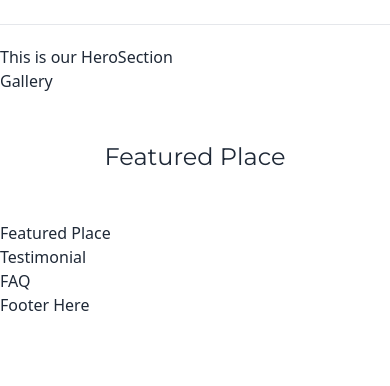
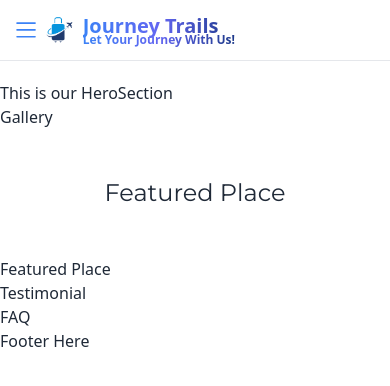
Before and after one commit to rockyhaque/journey-trails, a Next.js app: page / in a window 390 px wide. Shown: the top 386 px of the page. Built offline with nearby package versions, Linux system fonts and the light colour scheme.

Commit message:
responsive navbar created

```diff
--- a/src/app/globals.css
+++ b/src/app/globals.css
@@ -2,8 +2,13 @@
 @tailwind components;
 @tailwind utilities;
 
+@tailwind base;
+@tailwind components;
+@tailwind utilities;
+
+
 .g-card {
-    @apply bg-white dark:bg-[#1c1f2b] text-slate-500 dark:text-slate-300 shadow-xl border;
+    @apply bg-white dark:bg-base-100 text-slate-500 dark:text-slate-700 shadow-xl border;
     position: relative;
     margin: 0 auto;
     /* padding: 2em; */
--- /dev/null
+++ b/src/components/shared/Navbar/MobileSideBar.jsx
@@ -0,0 +1,104 @@
+import { useState } from "react";
+import { LiaTimesSolid } from "react-icons/lia";
+import { AiOutlineClose } from "react-icons/ai";
+import { SlMenu } from "react-icons/sl";
+import Image from "next/image";
+import logo from "../../../../public/assets/logo/logo.png";
+import { LuHome } from "react-icons/lu";
+import Link from "next/link";
+import { usePathname } from "next/navigation";
+const MobileSideBar = () => {
+  const currentPath = usePathname();
+  const [click, setClick] = useState(false);
+  const handleClick = () => setClick(!click);
+  const closeMenu = () => {
+    setClick(false);
+  };
+  return (
+    <div>
+      <div className="">
+        <div className="  gap-5 lg:gap-10 justify-center items-center">
+          {/* Burger Icon */}
+          <div onClick={handleClick}>
+            {click ? (
+              <AiOutlineClose
+                size={20}
+                className="text-xl text-blue-500 lg:text-2xl cursor-pointer"
+              />
+            ) : (
+              <SlMenu
+                size={20}
+                className="text-xl lg:text-2xl text-blue-500 font-bold cursor-pointer"
+              />
+            )}
+          </div>
+        </div>
+
+        {/* Menu Items */}
+        <div
+          className={`fixed top-0 left-0 w-[320px] h-full bg-base-200 transition-transform duration-500 ease-in-out z-50 ${
+            click ? "translate-x-0" : "-translate-x-full"
+          }`}
+        >
+          {/* Fixed Header in Burger Menu */}
+          <div className="sticky top-0 bg-base-200 px-4 py-3 md:py-4 border-b border-gray-700">
+            {/* Close Menu Button */}
+            <a
+              onClick={closeMenu}
+              className="absolute top-4 right-4 hover:text-blue-500 cursor-pointer border-2 border-blue-400 p-1 rounded-full"
+            >
+              <LiaTimesSolid className="text-xl lg:text-2xl cursor-pointer" />
+            </a>
+
+            {/* Centered Logo and Title */}
+            <div className="flex flex-col items-center justify-center text-center w-full">
+              <Image src={logo} alt="logo" width={80} height={100} />
+              <div className="bg-clip-text text-transparent bg-gradient-to-r from-blue-500 via-indigo-500 to-blue-900">
+                <div className="text-lg font-bold">Journey Trails</div>
+                <div className="text-xs  -mt-1 font-bold ">
+                  Let Your Journey With Us!
+                </div>
+              </div>
+            </div>
+          </div>
+
+          {/* Scrollable Content with Hidden Scrollbar */}
+          <ul
+            className="overflow-y-scroll p-4 space-y-4 text-center text-3xl "
+            style={{
+              maxHeight: "calc(100vh - 64px)",
+              scrollbarWidth: "none" /* For Firefox */,
+              msOverflowStyle: "none" /* For Internet Explorer and Edge */,
+            }}
+          >
+            {/* Hide Scrollbar for WebKit Browsers */}
+            <style>{` ul::-webkit-scrollbar { display: none; } `}</style>
+
+            {/* links  */}
+            <div className="flex justify-start text-xl font-bold px-2">
+              <h3>Main Links </h3>
+            </div>
+            <Link
+              className={`${
+                currentPath === "/" && "text-xl px-2  "
+              } flex items-center gap-1 `}
+              href="/"
+            >
+              <LuHome size={20} /> Home
+            </Link>
+          </ul>
+        </div>
+
+        {/* Background Shadow (Overlay) */}
+        {click && (
+          <div
+            className="fixed inset-0 bg-black bg-opacity-50 z-40 transition-opacity duration-500"
+            onClick={closeMenu} // Close menu when clicking on the overlay
+          ></div>
+        )}
+      </div>
+    </div>
+  );
+};
+
+export default MobileSideBar;
--- /dev/null
+++ b/src/components/shared/Navbar/NavLinks.jsx
@@ -0,0 +1,27 @@
+'use client'
+import Link from 'next/link';
+import { usePathname } from 'next/navigation';
+import React from 'react';
+import { LuHome } from "react-icons/lu";
+const NavLinks = () => {
+    const currentPath = usePathname();
+    return (
+        <div className="hidden lg:block md:hidden">
+        <div className="flex gap-10 items-center text-slate-600">
+          <Link
+            className={`${
+              currentPath === "/" && "g-card px-2 py-1 font-semibold"
+            } flex items-center gap-1`}
+            href="/"
+          >
+            <LuHome size={20} /> Home
+          </Link>
+
+
+        </div>
+
+      </div>
+    );
+};
+
+export default NavLinks;
--- /dev/null
+++ b/src/components/shared/Navbar/NavTitle.jsx
@@ -0,0 +1,45 @@
+'use client'
+import Image from 'next/image';
+import Link from 'next/link';
+import { usePathname } from 'next/navigation';
+import logo from '../../../../public/assets/logo/logo.png'
+import MobileSideBar from '@/components/shared/Navbar/MobileSideBar';
+
+const NavTitle = () => {
+    const currentPath = usePathname();
+    return (
+        <div className="flex items-center gap-5">
+        <div className="flex gap-2 items-center">
+
+
+       <div className="lg:hidden  block">
+       <MobileSideBar/>
+
+       </div>
+        <Link
+          href="/"
+          className="flex-shrink-0 shimmer flex items-center gap-2 font-bold text-xl"
+        >
+          <Image
+            width={60}
+            height={60}
+            src={logo}
+            sizes="(max-width: 768px) 100vw, (max-width: 1200px) 50vw, 33vw"
+            alt="Journey Trails logo"
+            className="h-8 w-auto"
+          />
+          <div className="bg-clip-text text-transparent bg-gradient-to-r from-blue-500 via-indigo-500 to-blue-900">
+
+              <div>
+                <div>Journey Trails</div>
+                <div className="text-xs -mt-2">Let Your Journey With Us!</div>
+              </div>
+
+          </div>
+        </Link>
+        </div>
+      </div>
+    );
+};
+
+export default NavTitle;
--- a/src/components/shared/Navbar/Navbar.jsx
+++ b/src/components/shared/Navbar/Navbar.jsx
@@ -1,14 +1,14 @@
 import React from "react";
-// import NavLinks from "@/components/shared/Navbar/NavLinks";
-// import NavTitle from "@/components/shared/Navbar/NavTitle";
+import NavLinks from "@/components/shared/Navbar/NavLinks";
+import NavTitle from "@/components/shared/Navbar/NavTitle";
 
 const Navbar = () => {
   return (
     <nav className="bg-background border-b mb-5 custom-glass-2 py-3 sticky top-0 z-10">
       <div className="max-w-7xl mx-auto px-4 sm:px-6 lg:px-8">
         <div className="flex items-center justify-between a">
-          {/* <NavTitle></NavTitle>
-          <NavLinks /> */}
+          <NavTitle></NavTitle>
+          <NavLinks />
 
         </div>
       </div>
```
